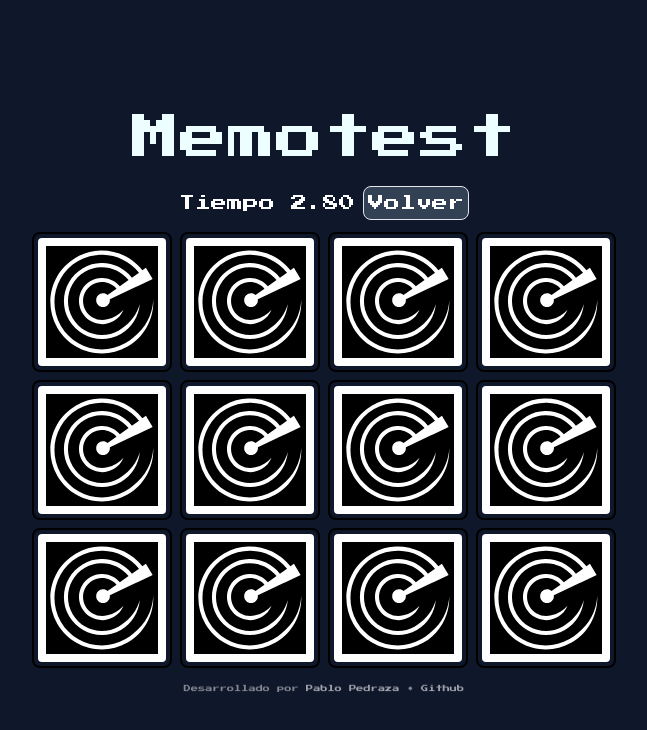
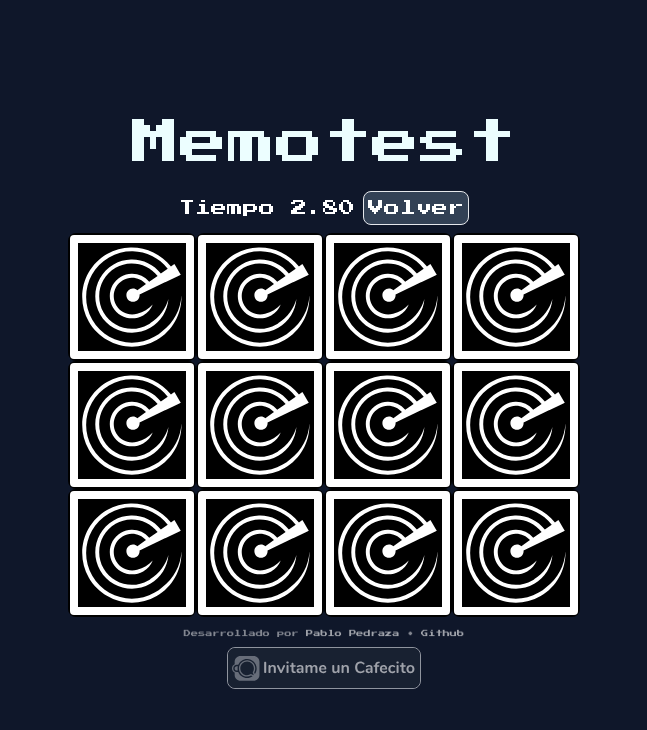
Before and after one commit to wayaba/memotest-app, a React (Vite) app: page / in a window 1280 px wide. Both pictures are taken after a click on the button "Comenzar juego". Shown: the top 730 px of the page, without its empty margins (316-963 px from the left). Built offline with nearby package versions, Linux system fonts and the light colour scheme.

Commit message:
agrego flipped card

```diff
--- a/src/components/Board.jsx
+++ b/src/components/Board.jsx
@@ -3,6 +3,7 @@ import { Modal } from './Modal'
 import { useGame } from '../hooks/useGame'
 import { useChronometer } from '../hooks/useChronometer'
 import { useEffect } from 'react'
+import { Card } from './Card'
 
 export function Board({ cardQty = 12 }) {
   const {
@@ -30,7 +31,7 @@ export function Board({ cardQty = 12 }) {
 
   return (
     <section className="grid grid-cols-1">
-      <section className="flex justify-center items-center text-center m-2 text-white">
+      <div className="flex justify-center items-center text-center m-2 text-white">
         <div className="items-center">
           <span onClick={clickOnSecret}>Tiempo</span> {time.toFixed(2)}
         </div>
@@ -40,27 +41,14 @@ export function Board({ cardQty = 12 }) {
         >
           Volver
         </button>
-      </section>
+      </div>
       <div
         className={`grid grid-cols-4 sm:grid-cols-4 ${
           cards.length > 12 ? 'lg:grid-cols-6' : ''
-        } m-auto ${cards.length > 12 ? 'lg:w-3/4' : 'w-fit'}`}
+        } m-auto w-fit`}
       >
         {cards.map((img) => (
-          <div
-            className="rounded-lg border-2 border-black items-center lg:m-1 md:m-1 sm:m-1 m-0 p-1 w-fitbg-gray-400"
-            key={img.id}
-            onClick={() => clickOnCard(img)}
-          >
-            <img
-              // className={`p-2 rounded bg-white lg:w-32 w-16 ${
-              //   showImg(img) ? 'rotate-vertical-center' : ''
-              // }`}
-              className="p-2 rounded bg-white lg:w-32 w-16"
-              alt={img.id}
-              src={showImg(img) ? img.value : HIDDEN_IMG}
-            />
-          </div>
+          <Card key={img.id} img={img} cardQty={cardQty} showImg={showImg} clickOnCard={clickOnCard}></Card>
         ))}
       </div>
       <Modal
--- /dev/null
+++ b/src/components/Cafecito.jsx
@@ -0,0 +1,18 @@
+import { CafecitoIcon } from "./Icons";
+
+const Cafecito = () => {
+    return (
+        <div className="mt-2 m-auto border-solid border rounded-lg">
+        <a
+            href="https://cafecito.app/pablojpedraza"
+            rel="noopener"
+            target="_blank"
+            className="text-center items-center justify-center hover:opacity-50"
+          >
+            <CafecitoIcon />
+          </a>
+          </div>
+     );
+}
+
+export default Cafecito;
--- /dev/null
+++ b/src/components/Card.jsx
@@ -0,0 +1,30 @@
+import { HIDDEN_IMG } from '../cards'
+
+export function Card ({img, cardQty, clickOnCard, showImg}){
+    return(
+        <div
+            className={`${cardQty===12?'w-20 h-20 md:w-32 md:h-32':'w-20 h-20 md:w-32 md:h-32'} rounded-lg border-2 border-black items-center w-fitbg-gray-400`}
+            key={img.id}
+            onClick={() => clickOnCard(img)}
+          >
+            <div className={`card-inner ${showImg(img) && 'card-flipped'}`}>
+                <div className="card-front">
+                <img
+
+              className={`p-2 rounded bg-white`}
+              alt={img.id}
+              src={HIDDEN_IMG}
+            />
+                </div>
+                <div className="card-back">
+                <img
+
+              className={`p-2 rounded bg-white`}
+              alt={img.id}
+              src={img.value}
+            />
+                </div>
+            </div>
+          </div>
+    )
+}
--- a/src/components/Footer.jsx
+++ b/src/components/Footer.jsx
@@ -1,6 +1,9 @@
+import Cafecito from "./Cafecito";
+
 export function Footer({ author, github }) {
   return (
-    <footer className="text-[0.45rem] bottom-0 left-0 right-0 2xl:mt-10 2xl:pb-20 lg:mt-3  md:mt-3 md:pb-2 mt-10 pb-5 text-center opacity-60  text-white/80">
+    <footer className="flex flex-col text-[0.45rem] bottom-0 left-0 right-0 2xl:mt-10 2xl:pb-20 lg:mt-3  md:mt-3 md:pb-2 mt-10 pb-5 text-center opacity-60  text-white/80 justify-center">
+      <div>
       {' '}
       Desarrollado por{' '}
       <a
@@ -18,6 +21,8 @@ export function Footer({ author, github }) {
       >
         Github
       </a>
+      </div>
+      <Cafecito />
     </footer>
   )
 }
--- a/src/components/Game.jsx
+++ b/src/components/Game.jsx
@@ -1,6 +1,5 @@
 import { useState } from 'react'
 import { Board } from './Board'
-import { Cafecito } from './Icons'
 
 export function Game() {
   const [start, setStart] = useState(false)
@@ -10,7 +9,7 @@ export function Game() {
       {start ? (
         <Board cardQty={cardQty} />
       ) : (
-        <section className="gird grid-col-1 items-center text-gray-200 text-center p-2 rounded-lg m-6">
+        <section className="gird grid-col-1 items-center text-gray-200 text-center p-2 rounded-lg m-6 border border-solid">
           <p className="m-4">Selecciona la cantidad de tarjetas</p>
           <div className="flex flex-row items-center place-content-center m-4">
             <div className="p-1">
@@ -44,16 +43,6 @@ export function Game() {
           >
             Comenzar juego
           </button>
-          <div className="mt-4">
-            <a
-              href="https://cafecito.app/pablojpedraza"
-              rel="noopener"
-              target="_blank"
-              className="text-center items-center justify-center hover:opacity-70 m-auto"
-            >
-              <Cafecito />
-            </a>
-          </div>
         </section>
       )}
     </>
--- a/src/components/Icons.jsx
+++ b/src/components/Icons.jsx
@@ -1,4 +1,4 @@
-export function Cafecito() {
+export function CafecitoIcon() {
   return (
     <svg
       xmlns="http://www.w3.org/2000/svg"
--- a/src/index.css
+++ b/src/index.css
@@ -13,3 +13,28 @@
     transform: rotateY(360deg);
   }
 }
+
+.card-front, .card-back{
+        position: absolute;
+        width: 100%;
+        height: 100%;
+        --webkit-backface-visibility: hidden;
+        backface-visibility: hidden;
+    }
+
+    .card-inner{
+        position: relative;
+        width: 100%;
+        height: 100%;
+        text-align: center;
+        transition: transform 0.6s;
+        transform-style: preserve-3d;
+    }
+
+    .card-back{
+        transform: rotateY(180deg);
+    }
+
+    .card-flipped{
+        transform: rotateY(180deg);
+    }
```
